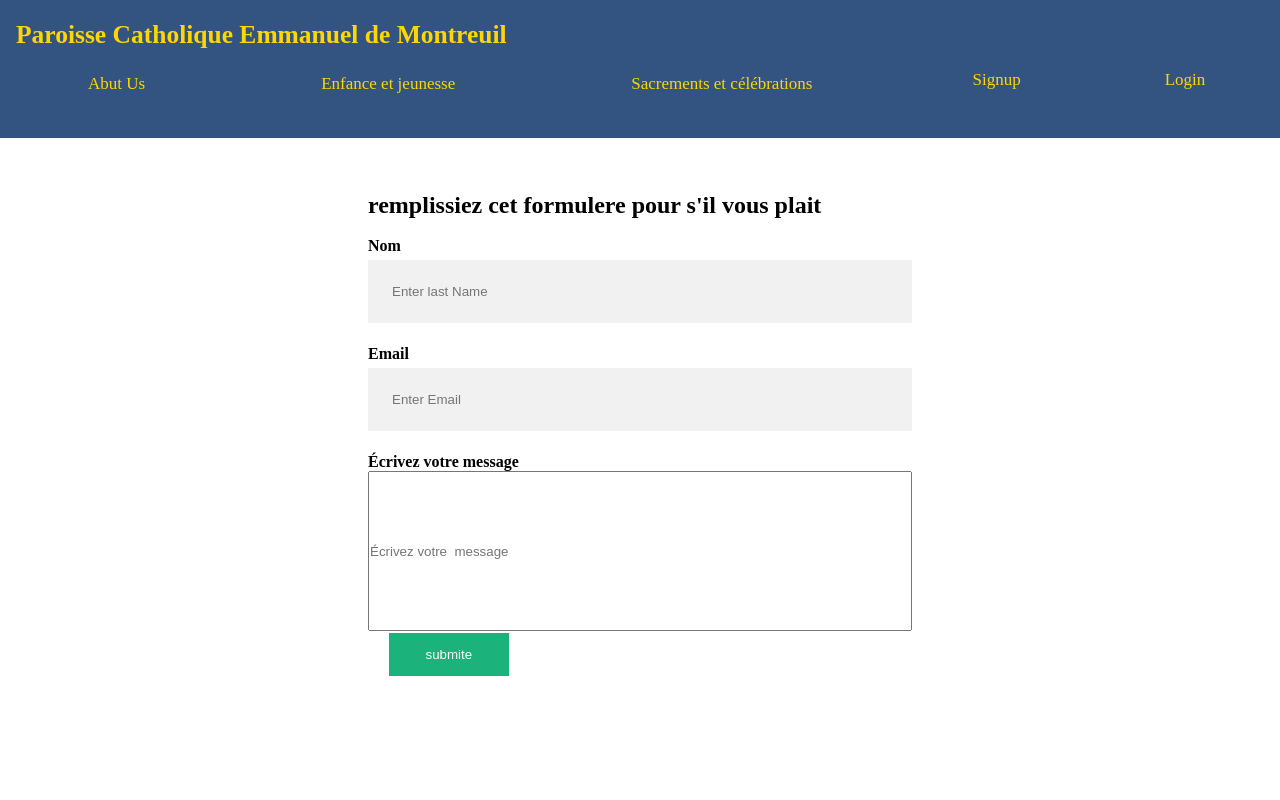
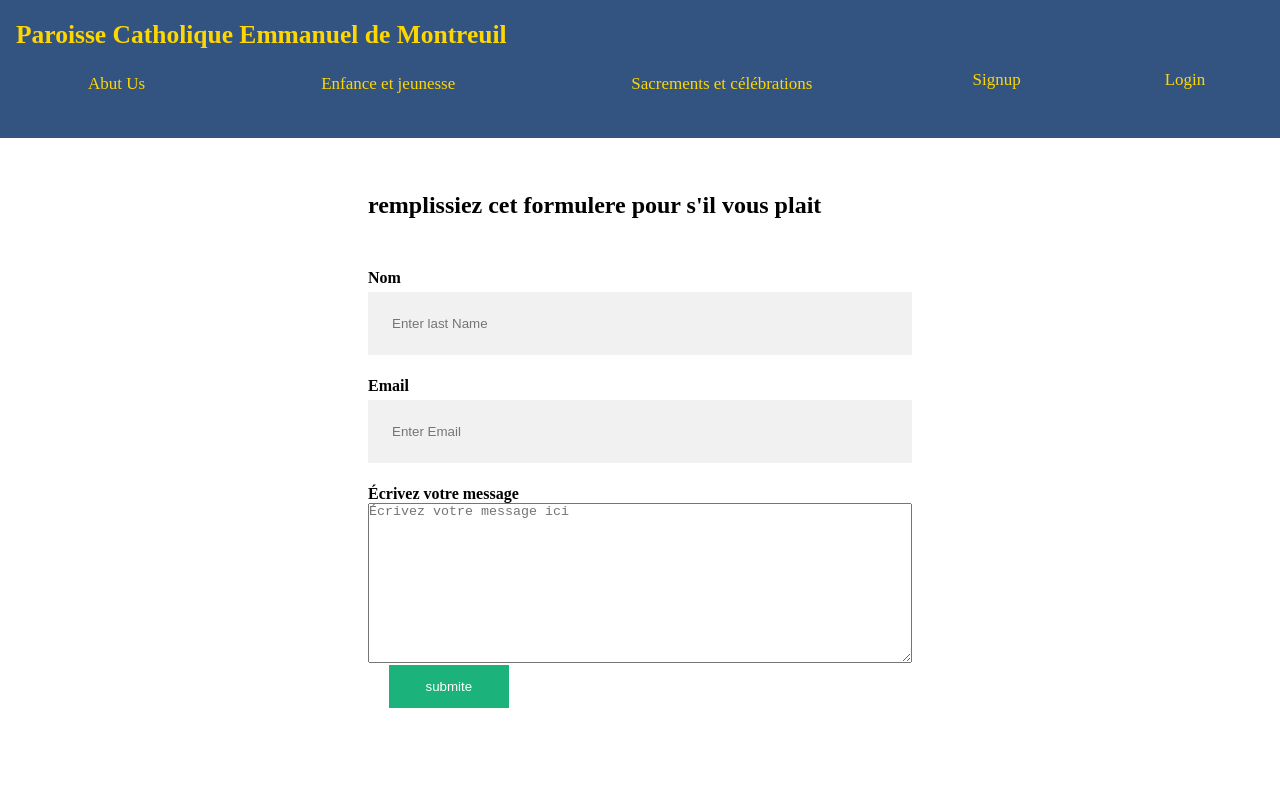
Before and after one commit to filmons/API-front-react-JS, a React (Create React App) app: page /contact in a window 1280 px wide. Shown: the top 800 px of the page. Built offline with nearby package versions, Linux system fonts and the light colour scheme; sample sign-in values are in the browser's storage.

Commit message:
contact page complited

```diff
--- a/package.json
+++ b/package.json
@@ -9,13 +9,14 @@
     "axios": "^0.21.1",
     "cors": "^2.8.5",
     "cypress": "^7.4.0",
-    "emailjs": "^3.5.0",
+    "emailjs-com": "^3.2.0",
     "google-maps-react": "^2.0.6",
     "materialize-css": "^1.0.0",
     "node-sass": "^6.0.1",
     "react": "^17.0.2",
     "react-dom": "^17.0.2",
     "react-elastic-carousel": "^0.11.5",
+    "react-hook-form": "^7.15.4",
     "react-router-dom": "^5.2.0",
     "react-scripts": "^1.1.5",
     "react-slideshow-image": "^3.5.0",
--- a/src/assets/About/contact.css
+++ b/src/assets/About/contact.css
@@ -25,6 +25,12 @@
 	width: 22%;
 	opacity: 0.9;
 }
+.sccese-massege-E{
+	font-weight: 600;
+	color: white;
+	background-color: green;
+	margin: 1rem;
+	}
 @media screen and (max-width: 767px) {
 	.continer_contact {
 		justify-content: center;
--- a/src/assets/About/cours.css
+++ b/src/assets/About/cours.css
@@ -94,3 +94,14 @@
 	}
 
 }
+
+.show-more{
+	background-color: grey;
+	color: white;
+	padding: 14px 20px;
+	margin: 2px 21px;
+	border: none;
+	cursor: pointer;
+	width: 22%;
+	opacity: 0.9;
+}
--- a/src/assets/header.css
+++ b/src/assets/header.css
@@ -22,10 +22,6 @@
 
 }
 .main-info > h1{
-    color: var(--primery-orange);
-
-}
-header-home > h1{
     text-align: "center" ;
 	display: flex;
 		font-size: 7rem;
--- a/src/pages/About/Contact.js
+++ b/src/pages/About/Contact.js
@@ -1,25 +1,66 @@
-import React from 'react';
-//import acxios from 'acxios'
-import "../../assets/About/contact.css"
+import React, { useState } from "react";
+import emailjs from "emailjs-com";
+import { useForm } from "react-hook-form";
 
-class contact extends React.Component{
+import "../../assets/About/contact.css";
 
-    render(){
-        return(
+const Contact = () => {
+	const [successMessage, setSuccessMessage] = useState("");
+	const { register, handleSubmit, errors } = useForm();
+
+    const serviceID = "service_pctcy5l";
+	const temlateID = "template_pctcy5l";
+	const userID = "user_WVUPpv9KoZ5CiYebbx9Fk";
+
+	const onSubmit = (data, r) => {
+		sendEmail(
+			serviceID,
+			temlateID,
+			{
+				name: data.name,
+				phone: data.phone,
+				email: data.email,
+				subject: data.subject,
+				description: data.description,
+			},
+			userID
+		);
+		r.target.reset();
+	};
+    const sendEmail = (serviceID, temlateID, variables, userID) => {
+		emailjs
+			.send(serviceID, temlateID, variables, userID)
+			.then(() => {
+				setSuccessMessage(
+					"La formulair a était envoyé avec succès! je vous contacterai dès que possible"
+				);
+			})
+			.catch((err) => console.error(`something went wrong ${err}`));
+	};
+
+
+	return (
 		<section>
 			<div className="continer_contact">
-                    <div className="item_caontact" >
+                    <form onSubmit={handleSubmit(onSubmit)}>
+				<div className="item_caontact">
 					<h2> remplissiez cet formulere pour s'il vous plait</h2>
-                      <br/>
+				<span className="sccese-massege-E">{successMessage}</span>
+
+					<br />
 					<label htmlFor="email">
 						<b>Nom</b>
 					</label>
 					<input
 						type="text"
 						placeholder="Enter last Name"
-						name="last_name"
-						required
-						onChange={this.handleChange}
+						name="name"
+						defaultValue=""
+						{...register("name", {
+							required: "inter your mail plaes",
+							maxLength: 20,
+							message: "plese use a name a maximame with 20 caracters ",
+						})}
 					/>
 
 					<label htmlFor="email">
@@ -29,56 +70,33 @@ class contact extends React.Component{
 						type="text"
 						placeholder="Enter Email"
 						name="email"
-						required
-						onChange={this.handleChange}
+						{...register("email", {
+							required: "Plese provide your email ",
+							pattern: /^\S+@\S+$/i,
+							message: "plese use a correct mail",
+						})}
 					/>
 					<label htmlFor="text">
-                         <b>Écrivez votre  message</b>
+						<b>Écrivez votre message</b>
 					</label>
-        <input className="contact_input" type="text
-        " placeholder="Écrivez votre  message"
+					<textarea
+						className="contact_input"
+						type="text"
+						placeholder="Écrivez votre message ici"
 						name="description"
-         required />
+						{...register("description", {
+							required: "Plase inter your  text",
+							message: "plese fill your  the description ",
+						})}
+                        ></textarea>
 
-        <button className="sub_but">
-             submite</button>
+					<button className="sub_but">submite</button>
+            </div>
+            </form>
+			</div>
 
-                    </div>
-                </div>
 		</section>
-        )
-    }
-}
+	);
+};
 
-export default contact
-// import React from 'react';
-// import emailjs from 'emailjs-com';
-
-// import './ContactUs.css';
-
-// export default function ContactUs() {
-
-//   function sendEmail(e) {
-//     e.preventDefault();
-
-//     emailjs.sendForm('YOUR_SERVICE_ID', 'YOUR_TEMPLATE_ID', e.target, 'YOUR_USER_ID')
-//       .then((result) => {
-//           console.log(result.text);
-//       }, (error) => {
-//           console.log(error.text);
-//       });
-//   }
-
-//   return (
-//     <form className="contact-form" onSubmit={sendEmail}>
-//       <input type="hidden" name="contact_number" />
-//       <label>Name</label>
-//       <input type="text" name="user_name" />
-//       <label>Email</label>
-//       <input type="email" name="user_email" />
-//       <label>Message</label>
-//       <textarea name="message" />
-//       <input type="submit" value="Send" />
-//     </form>
-//   );
-// }
+export default Contact;
--- a/src/pages/About/Cours.js
+++ b/src/pages/About/Cours.js
@@ -1,4 +1,4 @@
-import React from "react";
+import React,{useState, setState} from "react";
 import axios from "axios";
 import "../../assets/About/cours.css";
 import "../About/btnLogOut";
@@ -9,8 +9,25 @@ class Cours extends React.Component {
 		this.state = {
 			data: [],
 			status: [""],
+			maxLength: 20,
+			disableTruncate: []
 		};
 	}
+
+	showMore(itemId) {
+		this.setState({
+		  disableTruncate: [...this.state.disableTruncate, itemId],
+		});
+	  }
+
+	  showLess(itemId) {
+		const filterTruncatedEle = this.state.disableTruncate.filter(truncatedId => itemId !== truncatedId)
+		this.setState({
+		  disableTruncate: filterTruncatedEle,
+		});
+	  }
+
+
 	getData = async () => {
 		const response = await axios.get("http://localhost:9000/V1/cours");
 		this.setState({
@@ -26,6 +43,7 @@ class Cours extends React.Component {
 		console.log("localstorage", this.localstorage);
 	}
 	render() {
+		const { data, disableTruncate, maxLength } = this.state;
 		return (
 			<div className="container_class">
 				<div className="item-card">
@@ -38,10 +56,13 @@ class Cours extends React.Component {
 					{this.state.data.map((cours, index) => {
 						return (
 							<div className="item" key={index}>
+
 								<h3>{cours.titre}</h3>
 								<p>{cours.description_one}</p>
 								<p>{cours.description_two}</p>
 								<p>{cours.description_three}</p>
+								<button onClick={this.showMore} className="show-more">show more</button>
+								<button onClick={this.showLess} className="show less">show more</button>
 
 							</div>
 						);
```
Also changed, not shown: 1 other file (tests, documents, lock files or other folders). Lines whose indentation alone changed are shown as unchanged.
